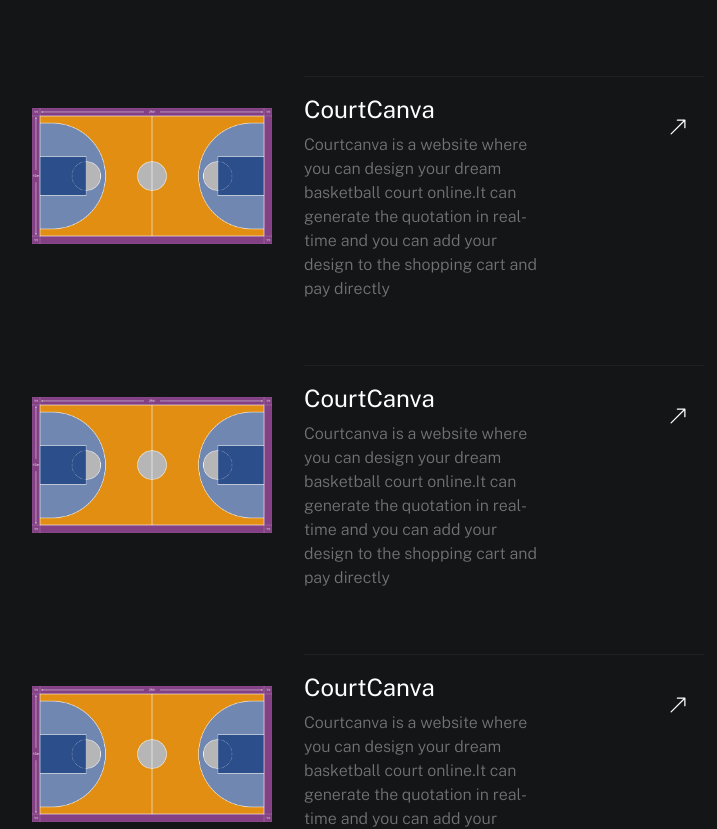
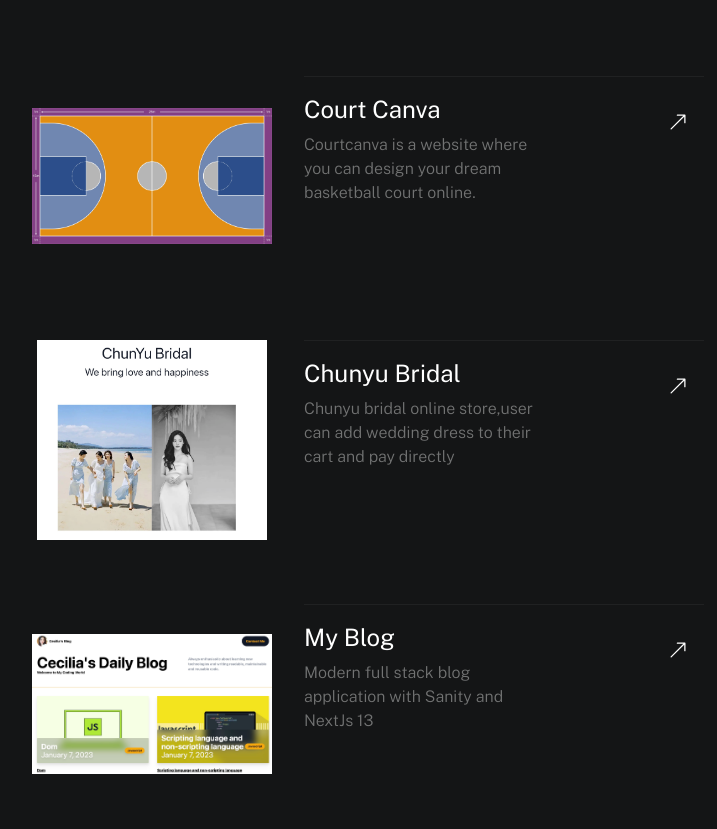
Before and after one commit to Cecilia0109/MyPortfolio, a Next.js app: page / in a window 1280 px wide. Shown: the part 1720-2549 px from the top of the page, without its empty margins (272-989 px from the left). Built offline with nearby package versions, Linux system fonts and the light colour scheme.

Commit message:
add more projects details

```diff
--- /dev/null
+++ b/Constants/data.ts
@@ -0,0 +1,25 @@
+export const works = [
+  {
+    title: "Court Canva",
+    desc: "Courtcanva is a website where you can design your dream basketball court online.",
+    src:"/works/courtcanva.jpg",
+    link:"https://www.courtcanva.com",
+    source:"https://github.com/courtcanva"
+  },
+  {
+    title:"Chunyu Bridal",
+    desc:"Chunyu bridal online store,user can add wedding dress to their cart and pay directly",
+    src:"/works/chunyu.jpg",
+    link:"https://ecommerce-lime-psi.vercel.app/",
+    source:"https://github.com/Cecilia0109/ecommerce"
+
+  },
+  {
+    title:"My Blog",
+    desc:"Modern full stack blog application with Sanity and NextJs 13",
+    src:"/works/blog.jpg",
+    link:"https://my-blog-lyart-seven.vercel.app/",
+    source:"https://github.com/Cecilia0109/MyBlog"
+  }
+
+];
--- a/components/Works/ProjectItem.tsx
+++ b/components/Works/ProjectItem.tsx
@@ -3,31 +3,32 @@ import { BsArrowUpRight } from "react-icons/bs";
 import Image from "next/image";
 import Link from "next/link";
 // FIXME: duration 500 doesn't work
-const ProjectItem = () => {
+const ProjectItem = ({...item}) => {
+
+  const {title,desc,src,source,link} = item
   return (
     <li className="relative list-none my-16">
-      <a href="https://www.courtcanva.com/" className="flex justify-center flex-col md:flex-row gap-4 md:gap-16  lg:gap-8 group/project transition-all duration-500 ease-in-out">
+      <a href={link} className="flex justify-center flex-col md:flex-row gap-4 md:gap-16  lg:gap-8 group/project transition-all duration-500 ease-in-out">
         <div className="relative before:projectBefore w-full h-[200px]  md:w-[40%] lg:w-[30%] before:group-hover/project:opacity-100 transition-all duration-500">
           <Image
-            src="/works/courtcanva.jpg"
-            alt="courtcanva"
+            src={src}
+            alt="title"
             fill
             className="relative object-contain"
           />
           <div className="flex gap-2 items-center justify-center h-full w-full">
-            <Link href="https://github.com/courtcanva" className="linkBtn opacity-0 group-hover/project:opacity-100 transition-all duration-500">Source Code</Link>
-            <Link href="https://github.com/courtcanva" className="linkBtn opacity-0 group-hover/project:opacity-100 transition-all duration-500">Download Link</Link>
+            <Link href={source} className="linkBtn opacity-0 group-hover/project:opacity-100 transition-all duration-500">Source Code</Link>
+            <Link href={link} className="linkBtn opacity-0 group-hover/project:opacity-100 transition-all duration-500">Download Link</Link>
           </div>
         </div>
-        <div className="max-w-[90%] md:max-w-[40%] lg:max-w-[50%] border-t-[1px] border-borderBlack pt-4 relative before:projectInfoBefore before:group-hover/project:w-full duration-300 transition-transform">
-          <h3 className="text-2xl pb-2 group-hover/project:text-yellow transition-all duration-500">CourtCanva</h3>
+        <div className="w-[90%] md:w-[40%] lg:w-[50%] border-t-[1px] border-borderBlack pt-4 relative before:projectInfoBefore before:group-hover/project:w-full duration-300 transition-transform">
+          <h3 className="text-2xl pb-2 group-hover/project:text-yellow transition-all duration-500">{title}</h3>
           <p className="md:max-w-[60%] text-[#727373] font-light ">
-            Courtcanva is a website where you can design your dream basketball
-            court online.It can generate the quotation in real-time and you can add your design to the shopping cart and pay directly
+           {desc}
           </p>
         </div>
       </a>
-      <a href="https://www.courtcanva.com/" className="absolute top-[60%] md:top-[18%] right-[10%] hover:scale-110 duration-300">
+      <a href={link} className="absolute top-[60%] md:top-[18%] right-[10%] hover:scale-110 duration-300">
         <BsArrowUpRight size={20} />
       </a>
     </li>
--- a/components/Works/index.tsx
+++ b/components/Works/index.tsx
@@ -1,5 +1,6 @@
 import React from "react";
 import ProjectItem from "./ProjectItem";
+import { works } from "../../Constants/data";
 
 const Works = () => {
   return (
@@ -8,9 +9,11 @@ const Works = () => {
       <p className="headingSecondary pb-8 md:pb-24 ">
         Here are some of the projects I&apos;ve built. Feel free to check them out.
       </p>
-      <ProjectItem />
-      <ProjectItem />
-      <ProjectItem />
+      {works.map((item,index) => (
+         <ProjectItem key={index} {...item}/>
+      ))}
+
+
     </div>
   );
 };
```
Also changed, not shown: public/works/blog.jpg (added), public/works/chunyu.jpg (added).
